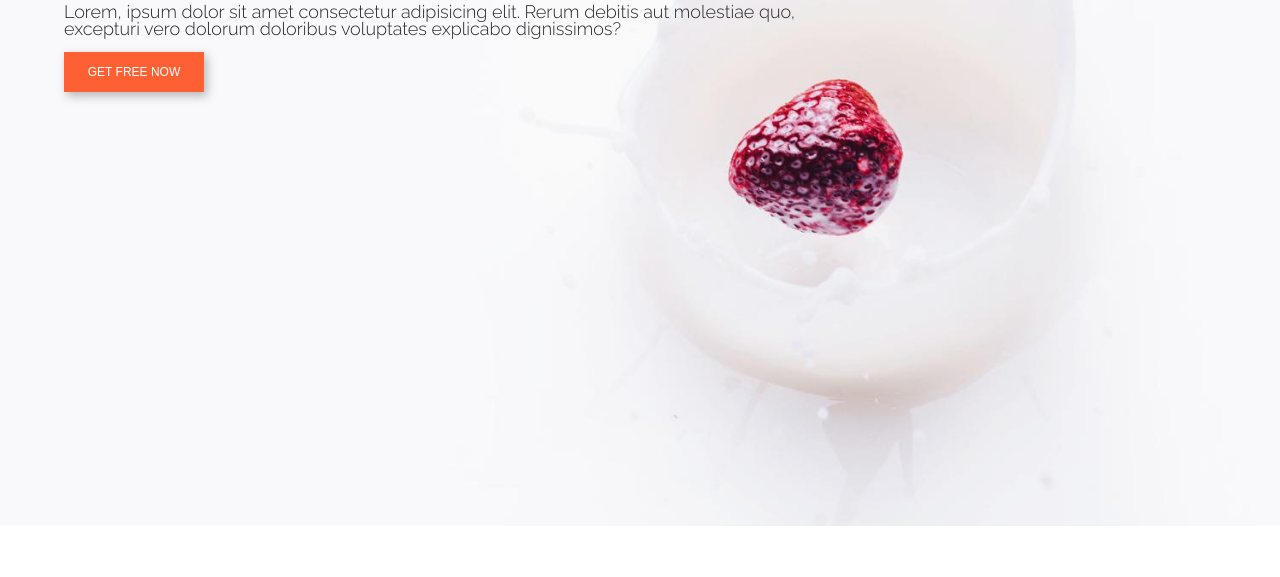
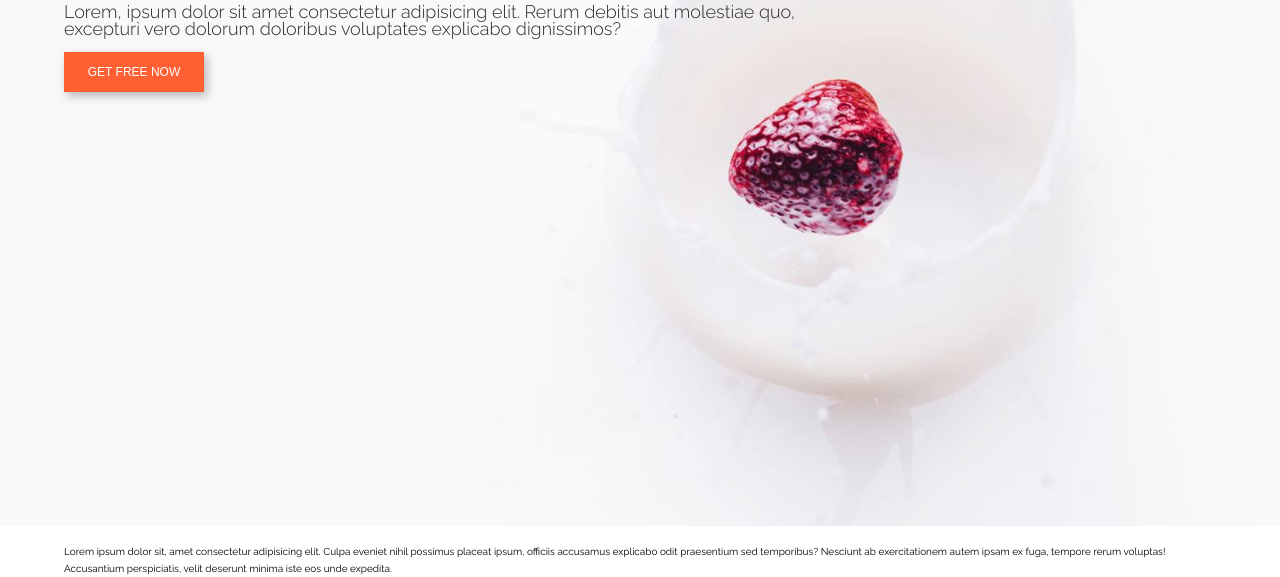
Before and after one commit to pakubieniec/1.-PSD-to-HTML---Cahee, a plain HTML site: page index.html in a window 1280 px wide. Shown: the part 274-851 px from the top of the page. Before the commit the page ends 800 px from the top, so only its background shows below. Drawn offline with Linux system fonts and the light colour scheme.

Commit message:
add about-us section to index.html

```diff
--- a/index.html
+++ b/index.html
@@ -63,6 +63,26 @@
         <button class="btn btn--banner">Get free now</button>
       </div>
     </section>
+    <main>
+      <section class="about-us">
+        <div class="container">
+          <div class="about-us__box">
+            <div class="about-us__photo"><img src="" alt="" /></div>
+            <div class="about-us__description">
+              <h1 class="about-us__title"></h1>
+              <p class="about-us__text">
+                Lorem ipsum dolor sit, amet consectetur adipisicing elit. Culpa
+                eveniet nihil possimus placeat ipsum, officiis accusamus
+                explicabo odit praesentium sed temporibus? Nesciunt ab
+                exercitationem autem ipsam ex fuga, tempore rerum voluptas!
+                Accusantium perspiciatis, velit deserunt minima iste eos unde
+                expedita.
+              </p>
+            </div>
+          </div>
+        </div>
+      </section>
+    </main>
     <script src="script.js"></script>
   </body>
 </html>
```
